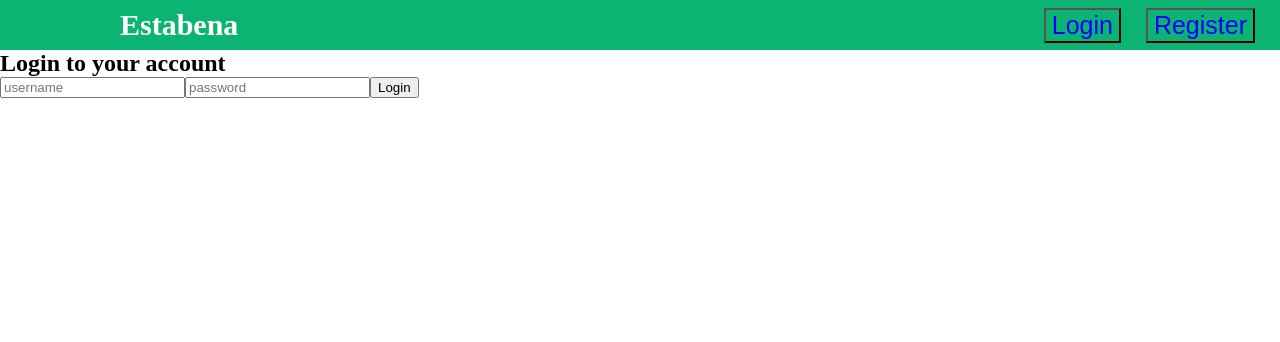
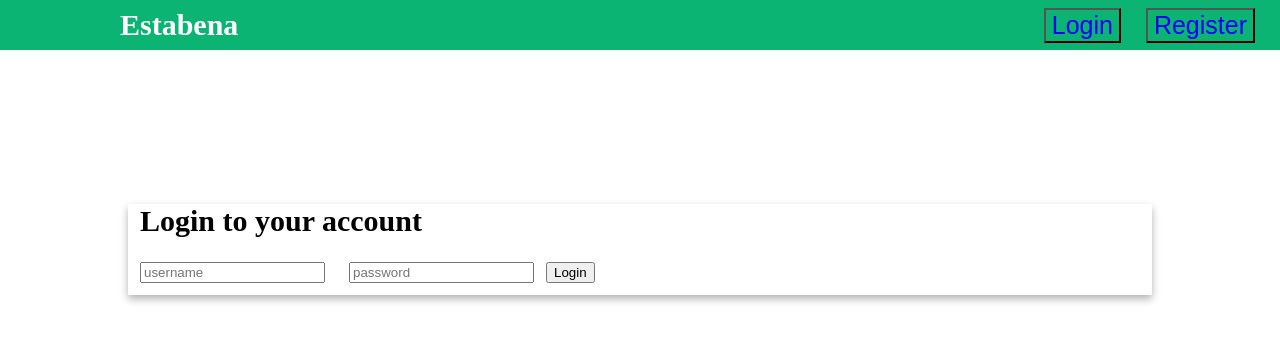
Before and after one commit to iNoor72/Ecommerce-FullStack, a React (Create React App) app in the folder frontend/: page /login in a window 1280 px wide. Shown: the top 342 px of the page. Built offline with nearby package versions, Linux system fonts and the light colour scheme.

Commit message:
Added some styling to the forms of the login and register

```diff
--- a/frontend/src/App.js
+++ b/frontend/src/App.js
@@ -175,6 +175,7 @@ function App() {
   </nav>
   <div className="clear"></div>
 </div>
+
 <Route path="/" exact={true} component={HomeScreen}/>
 <Route path="/vegetables" exact component={VegScreen}/>
 <Route path="/fruits" exact component={FruitScreen}/>
--- a/frontend/src/Screens/LoginScreen.js
+++ b/frontend/src/Screens/LoginScreen.js
@@ -2,10 +2,10 @@ import React from "react";
 
 function LoginScreen(props) {
     return <div class="log-form">
-    <h2 className="test">Login to your account</h2>
-    <form className="form1" method="post">
-        <input type="text" title="username" name="username" placeholder="username" />
-        <input type="password" title="password" name="password" placeholder="password" />
+    <h2 className="LoginHeader">Login to your account</h2>
+    <form method="post">
+        <input type="text" title="username" name="username" placeholder="username" className="usernameText"/>
+        <input type="password" title="password" name="password" placeholder="password" className="passwordText"/>
         <button type="submit" class="btn">Login</button>
     </form>
      <div id="demo"></div>
--- a/frontend/src/Screens/RegisterScreen.js
+++ b/frontend/src/Screens/RegisterScreen.js
@@ -2,8 +2,8 @@ import React from "react";
 
 function RegisterScreen(props) {
     return <div class="log-form">
-    <h2>Register for new Account</h2>
-    <form method="post" id="form1">
+    <h2>Register for a new account</h2>
+    <form method="post" id="form">
         <input type="text" name="username" id="username" title="username" placeholder="Username" required />
         <input type="text" name="email" title="email" type="email" placeholder="Email" required />
         <input type="password" name="password" title="password" placeholder="Password" required />
--- a/frontend/src/index.css
+++ b/frontend/src/index.css
@@ -85,4 +85,24 @@ a {
   color: black;
   border: 1px solid black;
 }
-/* Login Screen */
+/* Login & Register Screens */
+
+.log-form {
+  margin: 12% 10%;
+  box-shadow: 0 4px 8px 0 rgba(0, 0, 0, 0.3);
+}
+
+.LoginHeader {
+  margin: 12px 12px;
+  font-size: 30px;
+}
+
+.passwordText, .usernameText{
+  margin: 12px 12px;
+}
+
+.registerUsernameText, .registerEmailText, .registerpasswordText {
+  margin: 12px 12px;
+}
+
+/* Veg & Fruit Screens */
```
